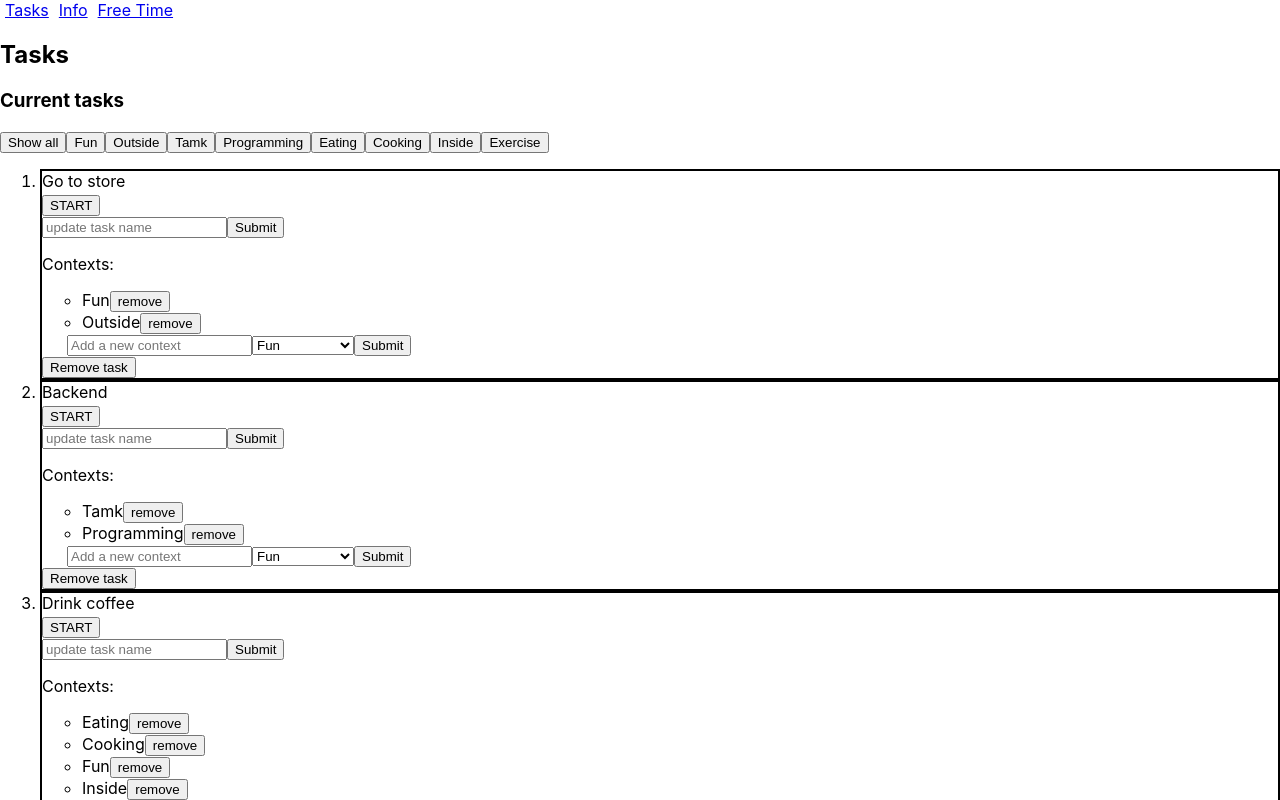
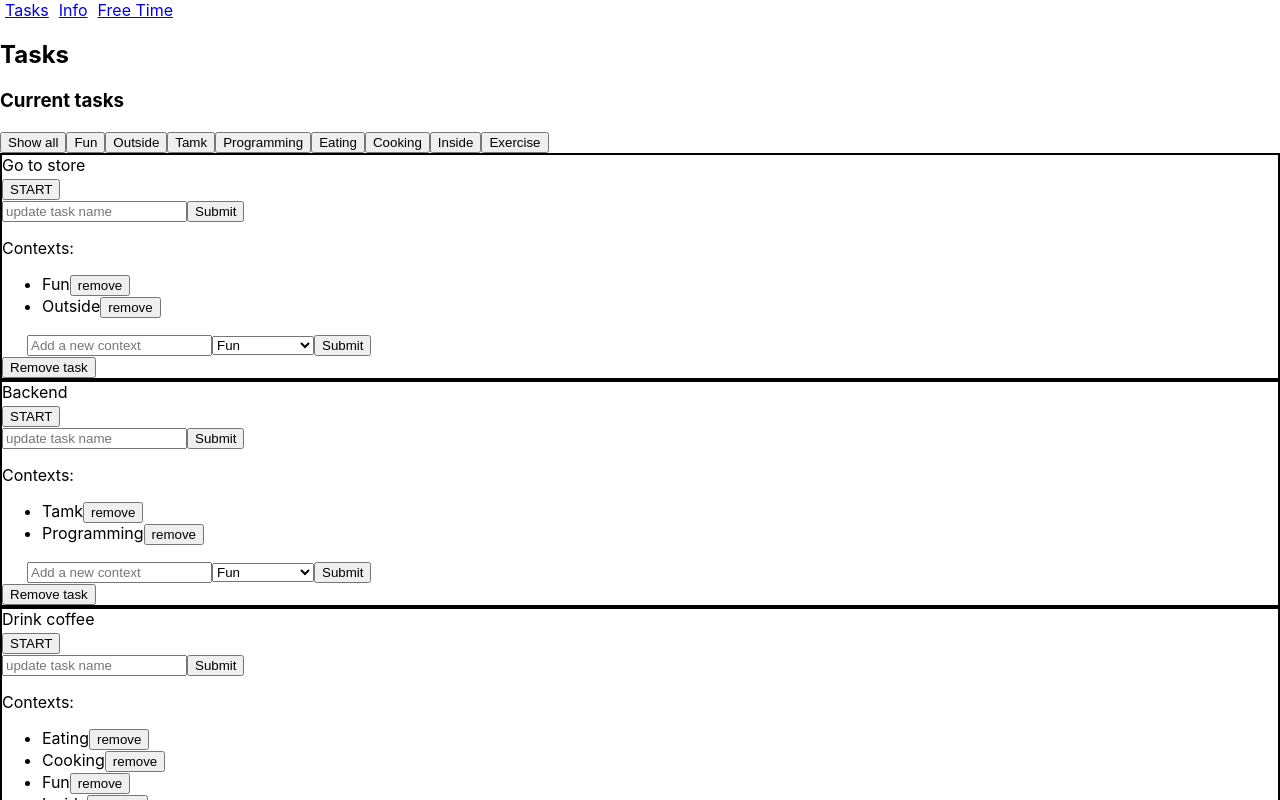
Before and after one commit to tune-ever/react-harjoitustyo-syksy-2022-tamk, a React (Create React App) app: page / in a window 1280 px wide. Shown: the top 800 px of the page. Built offline with nearby package versions, Linux system fonts and the light colour scheme; data requests are answered from the project's data file.

Commit message:
Drag and drop: react beautil-dnd. Order is not saved to database. It is only for ui.

```diff
--- a/src/components/Tasks.js
+++ b/src/components/Tasks.js
@@ -3,6 +3,7 @@ import Task from "./Task.js";
 import taskService from "../services/taskService";
 import AddTask from "./AddTask";
 import FilterElement from "./FilterElement";
+import { DragDropContext, Draggable, Droppable } from "react-beautiful-dnd";
 
 const Tasks = () => {
   // One state to store all the tasks in an array:
@@ -11,6 +12,7 @@ const Tasks = () => {
   const [tasks, setTasks] = useState([]);
   const [filters, setFilters] = useState(["all"]);
 
+  console.log(tasks);
   // First page load -> get tasks from db.json
   useEffect(() => {
     taskService.getAll().then(res => setTasks(res.data));
@@ -189,6 +191,18 @@ const Tasks = () => {
     isActive ? sendEndTime(id, timeNow) : sendStartTime(id, timeNow);
   };
 
+  const onDragEnd = result => {
+    // new arrangement of items updating to state:
+    const newOrder = tasks;
+    // remove item from source index: splice returns an array:
+    const itemToMove = newOrder.splice(result.source.index, 1);
+    // Insert same item to dest. index: array destructures to an object...
+    newOrder.splice(result.destination.index, 0, ...itemToMove);
+
+    // Update this new order to state:
+    setTasks(newOrder);
+  };
+
   return (
     <div>
       <h2>Tasks</h2>
@@ -200,15 +214,23 @@ const Tasks = () => {
           handleFilterClick={handleFilterClick}
           filters={filters}
         />
-        <ol>
-          {/*
-            Filter the tasks -> for each task iterate filters ->
-            if filters matches any context of a task: it passes on to
-            .map() and is rendered.
-            If filter array is empty, all tasks pass the filter
-           */}
-          {tasks.map(task => (
-            <li key={task.id}>
+        <DragDropContext onDragEnd={onDragEnd}>
+          <div>
+            <Droppable droppableId="1" key="1">
+              {provided => (
+                <div ref={provided.innerRef} {...provided.droppableProps}>
+                  {tasks.map((task, index) => (
+                    <Draggable
+                      key={task.id}
+                      draggableId={task.id.toString()}
+                      index={index}
+                    >
+                      {provided => (
+                        <div
+                          ref={provided.innerRef}
+                          {...provided.draggableProps}
+                          {...provided.dragHandleProps}
+                        >
                           {/* Props: function removeTask, function addContext, function changeName, task object, key*/}
                           <Task
                             activate={activate}
@@ -223,9 +245,16 @@ const Tasks = () => {
                             task={task}
                             key={task.id}
                           />
-            </li>
+                        </div>
+                      )}
+                    </Draggable>
                   ))}
-        </ol>
+                  {provided.placeholder}
+                </div>
+              )}
+            </Droppable>
+          </div>
+        </DragDropContext>
       </section>
       <AddTask tasks={tasks} addTask={addTask} />
     </div>
```
Lines whose indentation alone changed are shown as unchanged.
